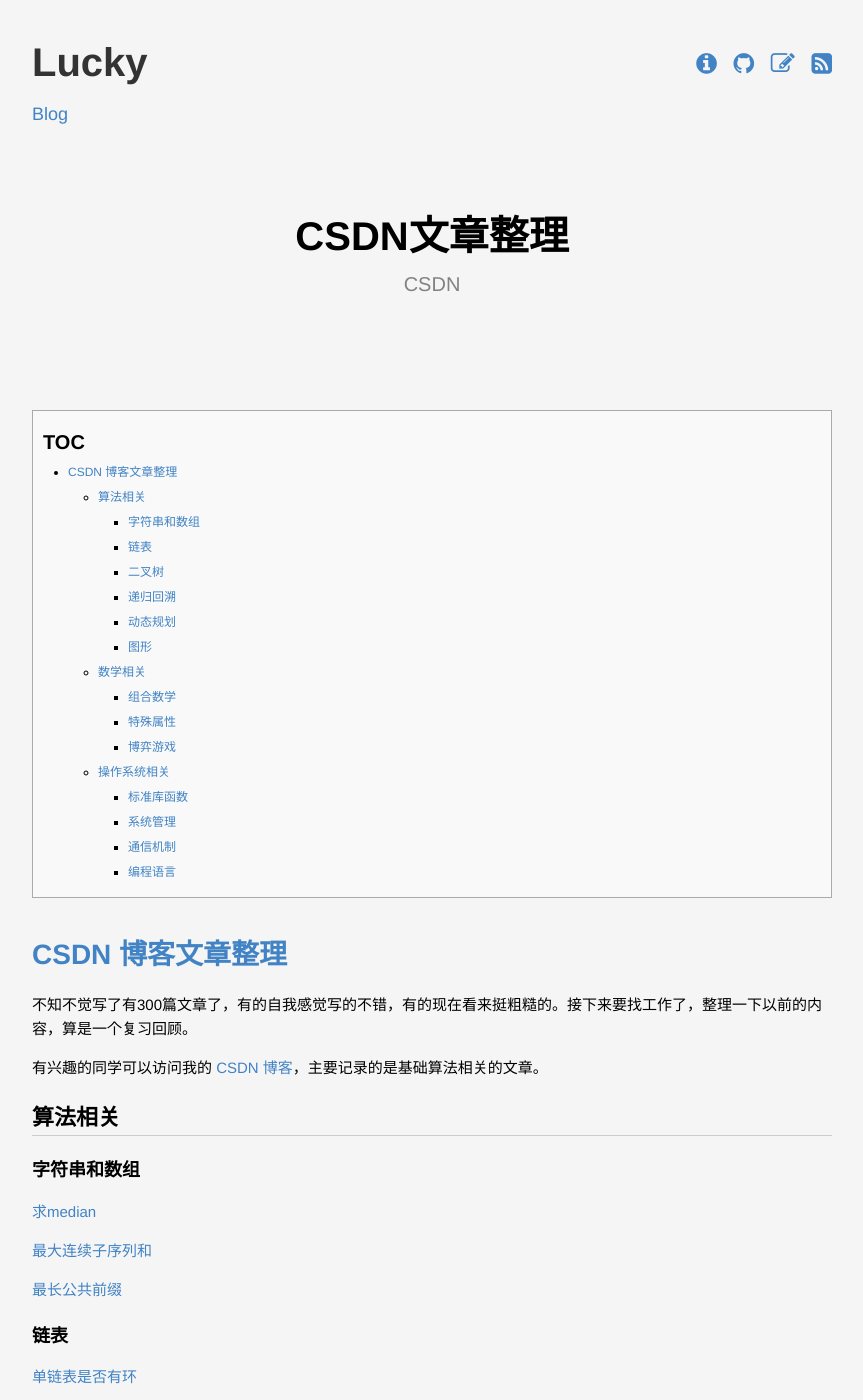
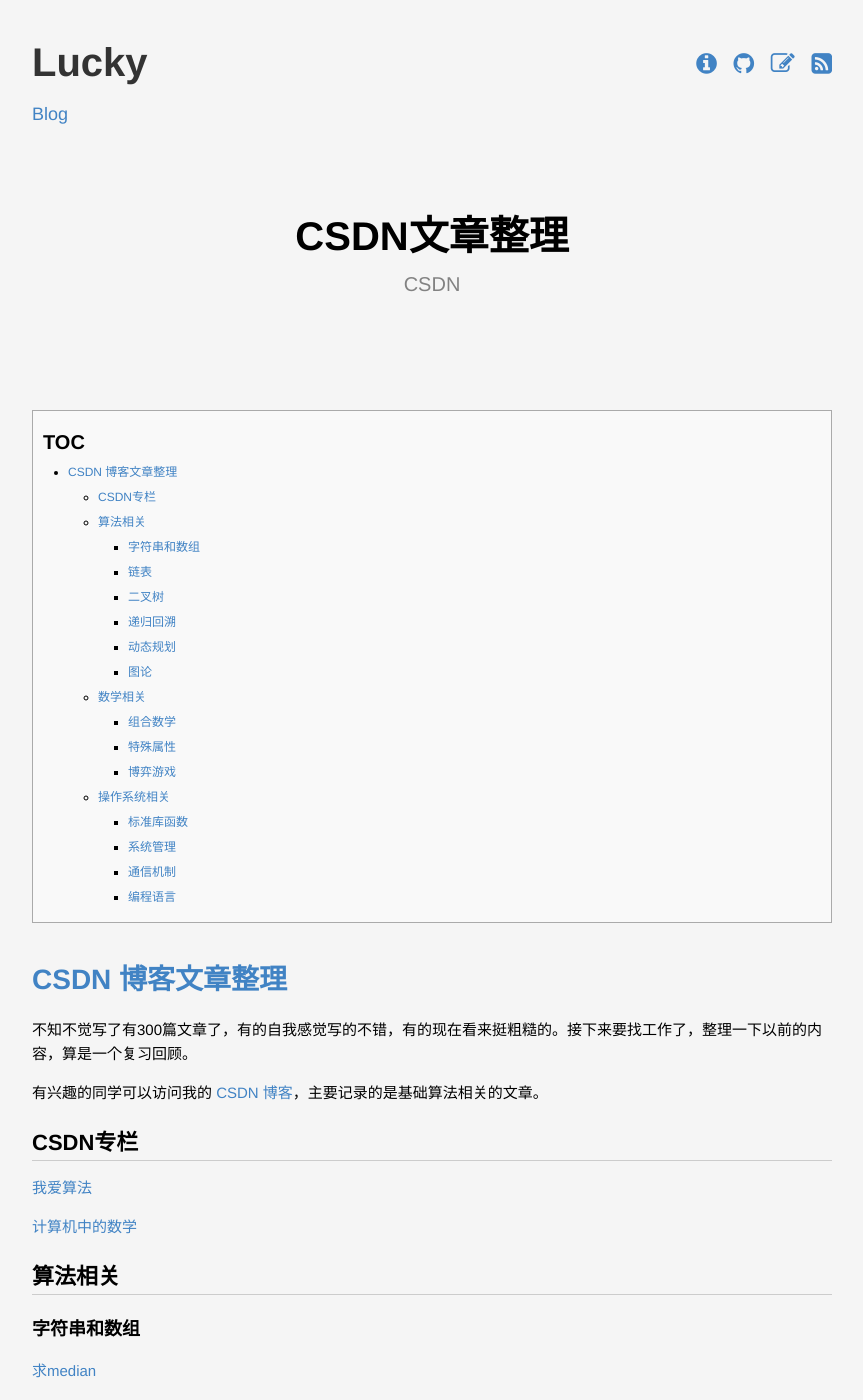
Before and after one commit to lucky521/blog, a Jekyll site: the page built from _posts/2014-09-05-blog-sort.md, in a window 1280 px wide and 1400 px high. Shown: the whole window, without its empty margins (208-1071 px from the left). Built offline with Jekyll 4.4.1, drawn with Linux system fonts in a browser that asks for light colours.

Commit message:
update csdn link

```diff
--- a/_posts/2014-09-05-blog-sort.md
+++ b/_posts/2014-09-05-blog-sort.md
@@ -10,6 +10,13 @@
 有兴趣的同学可以访问我的 [CSDN 博客](http://blog.csdn.net/ojshilu)，主要记录的是基础算法相关的文章。
 
 
+## CSDN专栏
+
+[我爱算法](http://blog.csdn.net/column/details/ilovealgorithm.html)
+
+[计算机中的数学](http://blog.csdn.net/column/details/beautyofmath.html)
+
+
 ## 算法相关
 
 ### 字符串和数组
@@ -19,8 +26,6 @@
 [最大连续子序列和](http://blog.csdn.net/ojshilu/article/details/14521083)
 
 [最长公共前缀](http://blog.csdn.net/ojshilu/article/details/12882835)
-
-
 
 ### 链表
 
@@ -58,9 +63,7 @@
 
 [最少回文分割数](http://blog.csdn.net/ojshilu/article/details/22756623)
 
-
-
-### 图形
+### 图论
 
 [矩阵路线中的最小代价](http://blog.csdn.net/ojshilu/article/details/16114843)
 
@@ -92,9 +95,6 @@
 
 [约瑟夫环](http://blog.csdn.net/ojshilu/article/details/11715117)
 
-
-
-
 ### 特殊属性
 
 [素数判断](http://blog.csdn.net/ojshilu/article/details/16877937)
@@ -106,8 +106,6 @@
 [Pow()](http://blog.csdn.net/ojshilu/article/details/17029255)
 
 [逆序数](http://blog.csdn.net/ojshilu/article/details/17489519)
-
-
 
 ### 博弈游戏
 
@@ -152,8 +150,6 @@
 
 [cache 实现](http://blog.csdn.net/ojshilu/article/details/22648729)
 
-
-
 ### 通信机制
 
 [线程读写锁](http://blog.csdn.net/ojshilu/article/details/25244389)
@@ -168,8 +164,6 @@
 
 [TCP关闭连接](http://blog.csdn.net/ojshilu/article/details/26733967)
 
-
-
 ### 编程语言
 
 [函数指针](http://blog.csdn.net/ojshilu/article/details/13015105)
```
